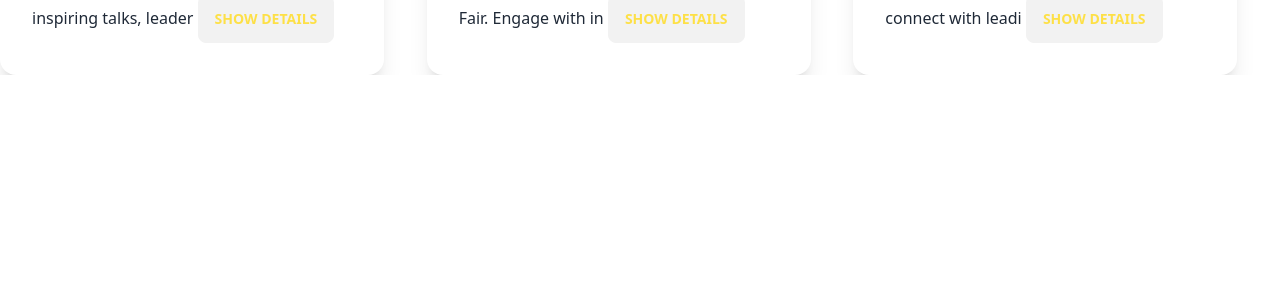
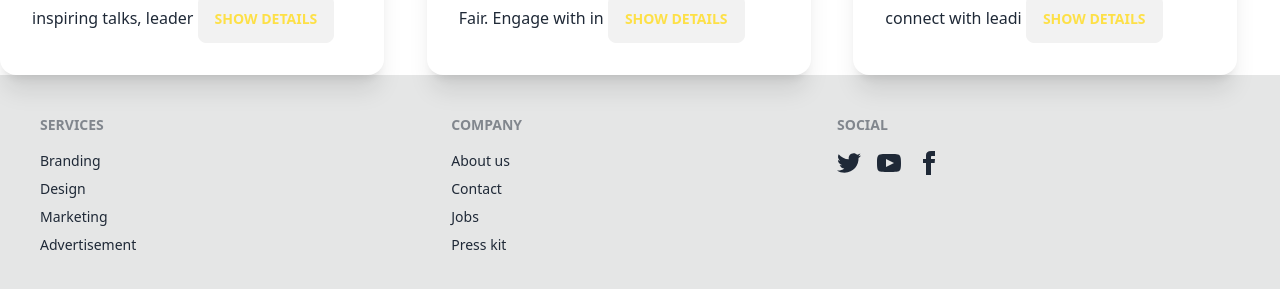
Before and after one commit to MahmudulMahi/event-management-react, a React (Vite) app: page / in a window 1280 px wide. Shown: the part 1747-2036 px from the top of the page. Before the commit the page ends 1822 px from the top, so only its background shows below. Built offline with nearby package versions, Linux system fonts and the light colour scheme; no server answers.

Commit message:
load data from json api and show in a card and when user click in view details button show describtion

```diff
--- a/src/main.jsx
+++ b/src/main.jsx
@@ -26,7 +26,8 @@
       },
       {
         path:'/event/:id',
-        element:<PrivateRoute><Details></Details></PrivateRoute>
+        element:<PrivateRoute><Details></Details></PrivateRoute>,
+        loader:()=>fetch('../event.json')
       },
       {
         path:'/login',
--- a/src/pages/home/Home.jsx
+++ b/src/pages/home/Home.jsx
@@ -3,6 +3,7 @@
 import Navbar from '../../components/Navbar';
 import Banner from '../../components/banner/Banner';
 import Eventcart from './Eventcart.jsx/Eventcart';
+import Footer from './footer/Footer';
 
 const Home = () => {
   const event=useLoaderData()
@@ -22,6 +23,8 @@
         }
       </div>
 
+      <Footer></Footer>
+
     </div>
   );
 };
--- a/src/pages/home/details/Details.jsx
+++ b/src/pages/home/details/Details.jsx
@@ -1,10 +1,30 @@
+import { useLoaderData, useParams } from "react-router-dom";
 import Navbar from "../../../components/Navbar";
 
 
+
 const Details = () => {
+
+  const event=useLoaderData();
+  const {id,}=useParams()
+  const events=event.find(events=>events.id ==id)
+
+  console.log(events)
+
   return (
     <div>
       <Navbar></Navbar>
+      <div className="card  bg-base-100 shadow-xl mt-10">
+  <figure><img className="w-2/4" src={events.image} alt="Shoes" /></figure>
+  <div className="card-body">
+    <h2 className="card-title">{events.title}</h2>
+    <p>{events.description}</p>
+    <div className="card-actions justify-end">
+
+      <button className="btn btn-primary"> Buy Now</button>
+    </div>
+  </div>
+</div>
     </div>
   );
 };
--- /dev/null
+++ b/src/pages/home/footer/Footer.jsx
@@ -0,0 +1,32 @@
+
+
+const Footer = () => {
+  return (
+    <footer className="footer p-10 bg-base-300 text-base-content">
+    <nav>
+      <header className="footer-title">Services</header>
+      <a className="link link-hover">Branding</a>
+      <a className="link link-hover">Design</a>
+      <a className="link link-hover">Marketing</a>
+      <a className="link link-hover">Advertisement</a>
+    </nav>
+    <nav>
+      <header className="footer-title">Company</header>
+      <a className="link link-hover">About us</a>
+      <a className="link link-hover">Contact</a>
+      <a className="link link-hover">Jobs</a>
+      <a className="link link-hover">Press kit</a>
+    </nav>
+    <nav>
+      <header className="footer-title">Social</header>
+      <div className="grid grid-flow-col gap-4">
+        <a><svg xmlns="http://www.w3.org/2000/svg" width="24" height="24" viewBox="0 0 24 24" className="fill-current"><path d="M24 4.557c-.883.392-1.832.656-2.828.775 1.017-.609 1.798-1.574 2.165-2.724-.951.564-2.005.974-3.127 1.195-.897-.957-2.178-1.555-3.594-1.555-3.179 0-5.515 2.966-4.797 6.045-4.091-.205-7.719-2.165-10.148-5.144-1.29 2.213-.669 5.108 1.523 6.574-.806-.026-1.566-.247-2.229-.616-.054 2.281 1.581 4.415 3.949 4.89-.693.188-1.452.232-2.224.084.626 1.956 2.444 3.379 4.6 3.419-2.07 1.623-4.678 2.348-7.29 2.04 2.179 1.397 4.768 2.212 7.548 2.212 9.142 0 14.307-7.721 13.995-14.646.962-.695 1.797-1.562 2.457-2.549z"></path></svg></a>
+        <a><svg xmlns="http://www.w3.org/2000/svg" width="24" height="24" viewBox="0 0 24 24" className="fill-current"><path d="M19.615 3.184c-3.604-.246-11.631-.245-15.23 0-3.897.266-4.356 2.62-4.385 8.816.029 6.185.484 8.549 4.385 8.816 3.6.245 11.626.246 15.23 0 3.897-.266 4.356-2.62 4.385-8.816-.029-6.185-.484-8.549-4.385-8.816zm-10.615 12.816v-8l8 3.993-8 4.007z"></path></svg></a>
+        <a><svg xmlns="http://www.w3.org/2000/svg" width="24" height="24" viewBox="0 0 24 24" className="fill-current"><path d="M9 8h-3v4h3v12h5v-12h3.642l.358-4h-4v-1.667c0-.955.192-1.333 1.115-1.333h2.885v-5h-3.808c-3.596 0-5.192 1.583-5.192 4.615v3.385z"></path></svg></a>
+      </div>
+    </nav>
+  </footer>
+  );
+};
+
+export default Footer;
--- a/src/pages/login/Login.jsx
+++ b/src/pages/login/Login.jsx
@@ -1,12 +1,15 @@
 
 import { useContext } from 'react';
 import Navbar from '../../components/Navbar';
-import { Link } from 'react-router-dom';
+import { Link, useLocation, useNavigate } from 'react-router-dom';
 import { AuthContext } from '../../providers/AuthProvider';
 
 const Login = () => {
 
   const {signIn}=useContext(AuthContext)
+  const location=useLocation();
+  const navigate=useNavigate();
+  console.log(location)
   const handelLogin=e=>{
     e.preventDefault();
     const form=new FormData(e.currentTarget);
@@ -17,6 +20,7 @@
     signIn(email,password)
     .then(result=>{
       console.log(result.user)
+      navigate(location?.state ? location.state : '/')
     })
     .catch(error=>{
       console.error(error)
--- a/src/providers/PrivateRoute/PrivateRoute.jsx
+++ b/src/providers/PrivateRoute/PrivateRoute.jsx
@@ -1,10 +1,12 @@
 import { useContext } from "react";
 import { AuthContext } from "../AuthProvider";
-import { Navigate } from "react-router-dom";
+import { Navigate, useLocation } from "react-router-dom";
 
 
 const PrivateRoute = ({children}) => {
   const {user,loading} =useContext(AuthContext)
+  const location =useLocation()
+  console.log(location.pathname)
 
   if(loading){
     return <span className="loading loading-spinner loading-lg"></span>
@@ -13,7 +15,7 @@
   if(user){
     return children;
   }
-  return <Navigate to ='/login'></Navigate>
+  return <Navigate state={location.pathname} to ='/login'></Navigate>
 };
 
 export default PrivateRoute;
```
